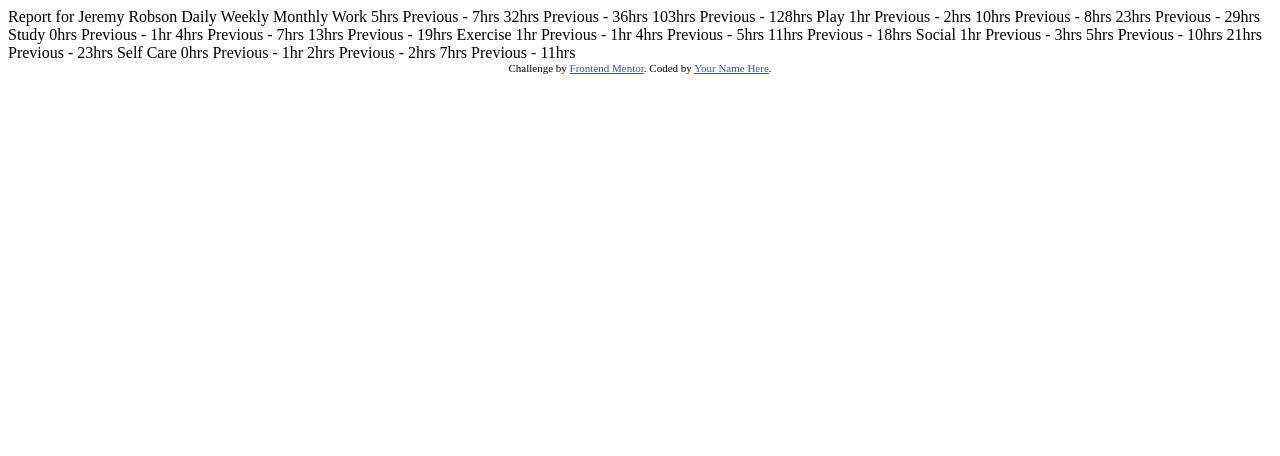
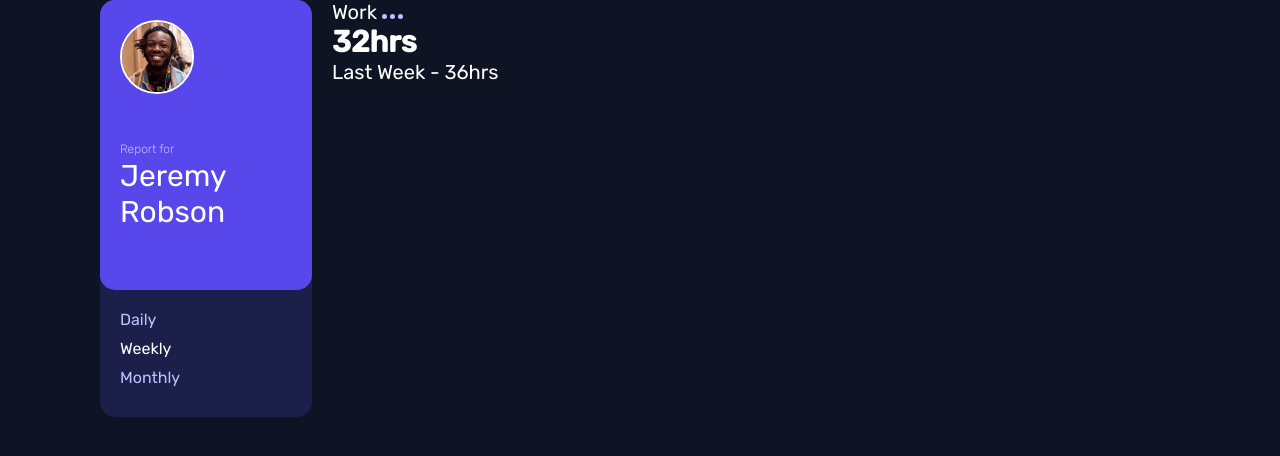
Before and after one commit to Andreeesc/time-tracking-dashboard-main, a website: page index.html in a window 1280 px wide. Drawn offline with Linux system fonts and the light colour scheme.

Commit message:
user style

```diff
--- /dev/null
+++ b/assets/css/style.css
@@ -0,0 +1,45 @@
+@import url(./user.css);
+
+:root{
+--blue: hsl(246, 80%, 60%);
+--softBlue: hsl(195, 74%, 62%);
+--lightRed: hsl(15, 100%, 70%);
+--lightRedStudy: hsl(348, 100%, 68%);
+--limeGreen: hsl(145, 58%, 55%);
+--violet: hsl(264, 64%, 52%);
+--softOrange: hsl(43, 84%, 65%);
+
+--veryDarkBlue: hsl(226, 43%, 10%);
+--darkBlue: hsl(235, 46%, 20%);
+--desaturatedBlue: hsl(235, 45%, 61%);
+--paleBlue: hsl(236, 100%, 87%);
+}
+
+*{
+  padding: 0;
+  margin: 0;
+  box-sizing: border-box;
+  font-family: 'Rubik', sans-serif;
+}
+
+body{
+  background-color: var(--veryDarkBlue);
+  font-size: 1.25rem;
+  font-weight: 400;
+}
+
+h1,h2,span{
+  color: #fff;
+}
+
+img{
+  max-width: 100%;
+}
+
+section{
+  display: grid;
+  grid-template-columns: 1fr 4fr;
+  gap: 20px;
+  max-width: 1080px;
+  margin: 0 auto;
+}
--- /dev/null
+++ b/assets/css/user.css
@@ -0,0 +1,41 @@
+.user{
+  border-radius: 15px;
+  background-color: var(--darkBlue);
+}
+
+/* user-info */
+.user-info{
+  background-color: var(--blue);
+  border-radius: 15px;
+  padding: 20px 20px 60px;
+}
+.user-info figure{
+  display: block;
+  width: 74px;
+  height: 74px;
+  border: 2px solid #fff;
+  border-radius: 50%;
+  margin-bottom: 40px;
+}
+.user-info span{
+  font-size: 0.75rem;
+  font-weight: 300;
+  color: var(--paleBlue);
+}
+.user-info h1{
+  font-weight: 400;
+}
+
+/* user-filter */
+.user-filter{
+  padding: 20px;
+}
+.user-filter span{
+  display: block;
+  font-size: 1rem;
+  margin-bottom: 10px;
+  color: var(--paleBlue);
+}
+.user-filter span.active{
+  color: #fff;
+}
--- a/index.html
+++ b/index.html
@@ -4,77 +4,46 @@
   <meta charset="UTF-8">
   <meta name="viewport" content="width=device-width, initial-scale=1.0"> <!-- displays site properly based on user's device -->
 
-  <link rel="icon" type="image/png" sizes="32x32" href="./images/favicon-32x32.png">
-
+  <link rel="icon" type="image/png" sizes="32x32" href="./assets/images/favicon-32x32.png">
   <title>Frontend Mentor | Time tracking dashboard</title>
 
-  <!-- Feel free to remove these styles or customise in your own stylesheet 👍 -->
-  <style>
-    .attribution { font-size: 11px; text-align: center; }
-    .attribution a { color: hsl(228, 45%, 44%); }
-  </style>
+  <link rel="preconnect" href="https://fonts.googleapis.com">
+  <link rel="preconnect" href="https://fonts.gstatic.com" crossorigin>
+  <link href="https://fonts.googleapis.com/css2?family=Rubik:wght@300;400;500&display=swap" rel="stylesheet">
+
+  <link rel="stylesheet" href="./assets/css/style.css">
 </head>
 <body>
+  <section>
 
-  Report for
-  Jeremy Robson
+    <main class="user">
+      <div class="user-info">
+        <figure>
+          <img src="./assets/images/image-jeremy.png" alt="Jeremy Robson" title="Jeremy Robson">
+        </figure>
+        <span>Report for</span>
+        <h1>Jeremy Robson</h1>
+      </div>
+      <div class="user-filter">
+        <span>Daily</span>
+        <span class="active">Weekly</span>
+        <span>Monthly</span>
+      </div>
+    </main>
 
-  Daily
-  Weekly
-  Monthly
+    <aside class="cards">
+      <div class="card">
+        <div class="card-info">
+          <div class="card-title">
+            <span>Work</span>
+            <img src="./assets/images/icon-ellipsis.svg" alt="">
+          </div>
+          <h2>32hrs</h2>
+          <span>Last Week - 36hrs</span>
+        </div>
+      </div>
+    </aside>
 
-  Work
-  5hrs <!-- daily -->
-  Previous - 7hrs <!-- daily -->
-  32hrs <!-- weekly -->
-  Previous - 36hrs <!-- weekly -->
-  103hrs <!-- monthly -->
-  Previous - 128hrs <!-- monthly -->
-
-  Play
-  1hr <!-- daily -->
-  Previous - 2hrs <!-- daily -->
-  10hrs <!-- weekly -->
-  Previous - 8hrs <!-- weekly -->
-  23hrs <!-- monthly -->
-  Previous - 29hrs <!-- monthly -->
-
-  Study
-  0hrs <!-- daily -->
-  Previous - 1hr <!-- daily -->
-  4hrs <!-- weekly -->
-  Previous - 7hrs <!-- weekly -->
-  13hrs <!-- monthly -->
-  Previous - 19hrs <!-- monthly -->
-
-  Exercise
-  1hr <!-- daily -->
-  Previous - 1hr <!-- daily -->
-  4hrs <!-- weekly -->
-  Previous - 5hrs <!-- weekly -->
-  11hrs <!-- monthly -->
-  Previous - 18hrs <!-- monthly -->
-
-  Social
-  1hr <!-- daily -->
-  Previous - 3hrs <!-- daily -->
-  5hrs <!-- weekly -->
-  Previous - 10hrs <!-- weekly -->
-  21hrs <!-- monthly -->
-  Previous - 23hrs <!-- monthly -->
-
-  Self Care
-  0hrs <!-- daily -->
-  Previous - 1hr <!-- daily -->
-  2hrs <!-- weekly -->
-  Previous - 2hrs <!-- weekly -->
-  7hrs <!-- monthly -->
-  Previous - 11hrs <!-- monthly -->
-
-
-  <div class="attribution">
-    Challenge by <a href="https://www.frontendmentor.io?ref=challenge" target="_blank">Frontend Mentor</a>.
-    Coded by <a href="#">Your Name Here</a>.
-  </div>
+  </section>
 </body>
 </html>
```
Also changed, not shown: package.json (added, +19 -0 lines), assets/images/favicon-32x32.png (renamed from images/favicon-32x32.png), assets/images/icon-ellipsis.svg (renamed from images/icon-ellipsis.svg), assets/images/icon-exercise.svg (renamed from images/icon-exercise.svg), assets/images/icon-play.svg (renamed from images/icon-play.svg), assets/images/icon-self-care.svg (renamed from images/icon-self-care.svg), assets/images/icon-social.svg (renamed from images/icon-social.svg), assets/images/icon-study.svg (renamed from images/icon-study.svg), assets/images/icon-work.svg (renamed from images/icon-work.svg), assets/images/image-jeremy.png (renamed from images/image-jeremy.png).
